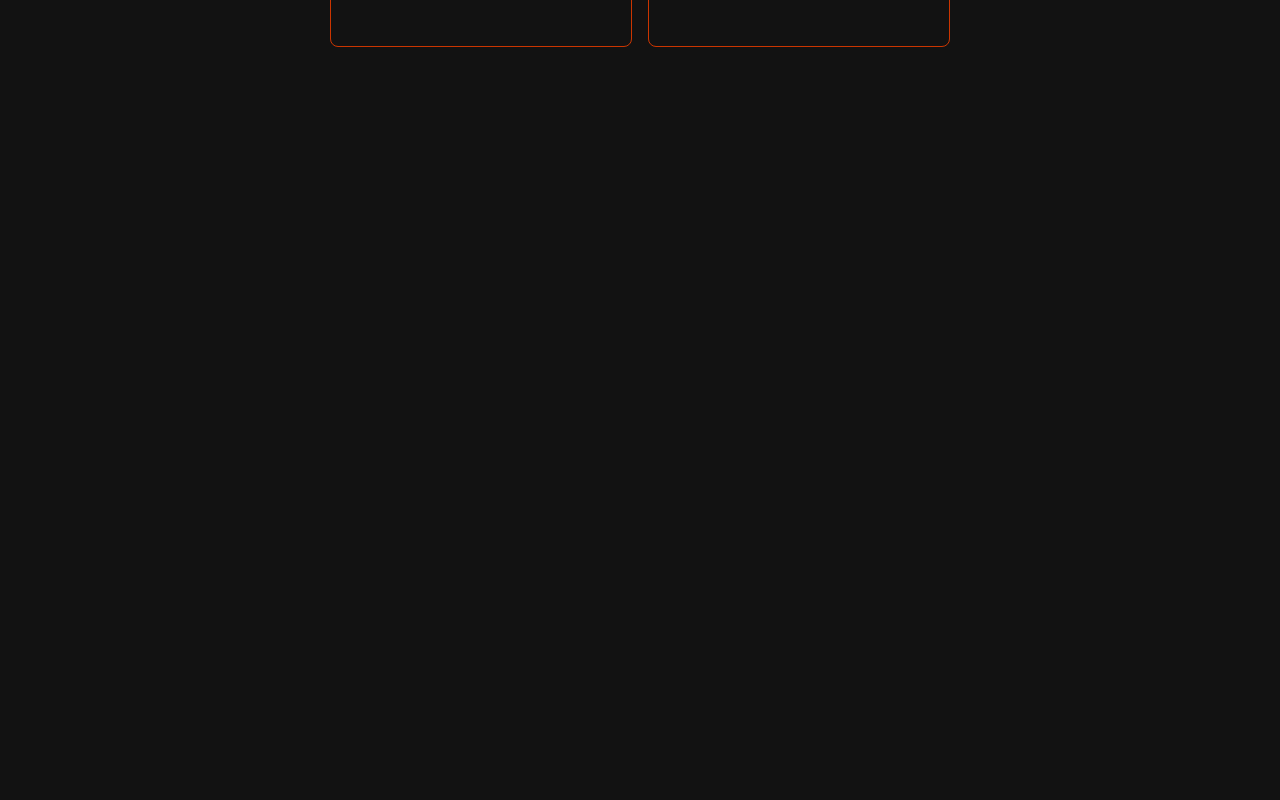
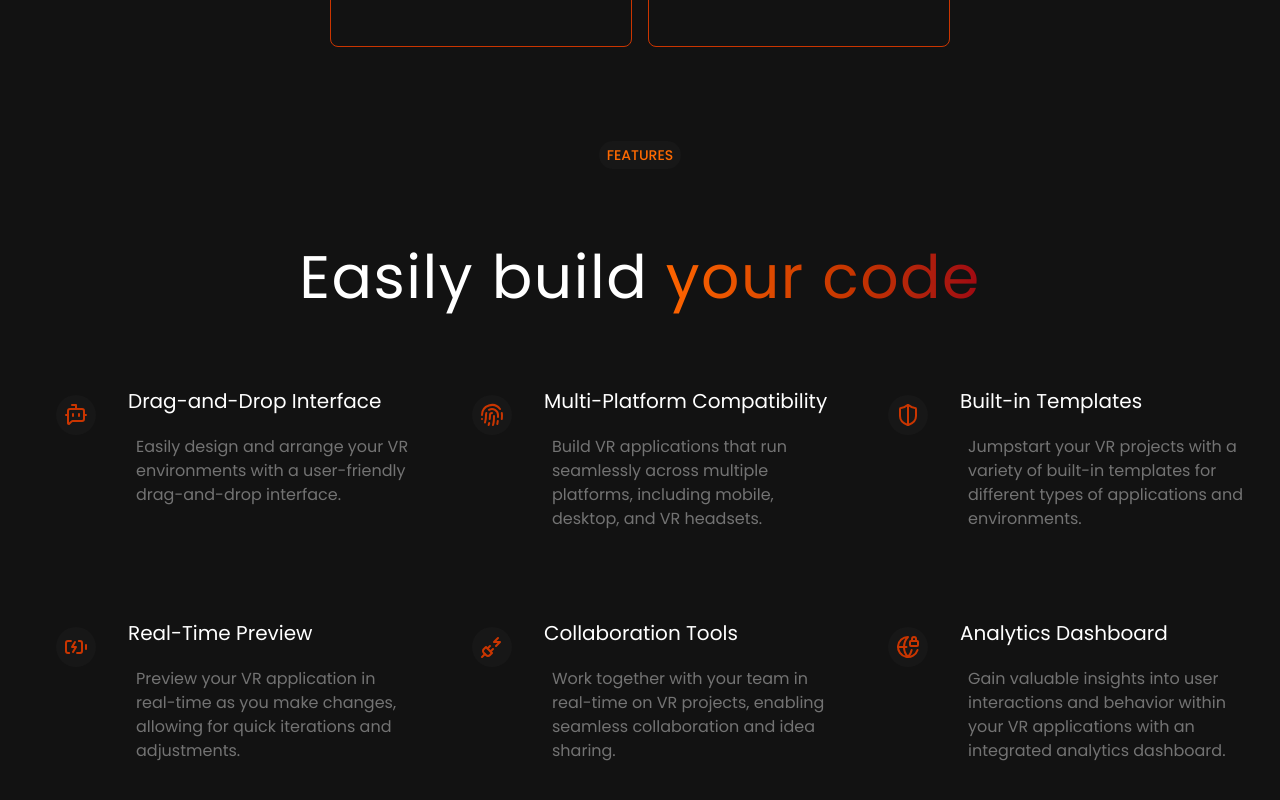
Before and after one commit to yuriipodria/virtualr_landing, a React (Vite) app: page / in a window 1280 px wide. Shown: the part 668-1468 px from the top of the page. Before the commit the page ends 800 px from the top, so only its background shows below. Built offline with nearby package versions, Linux system fonts and the light colour scheme; grey boxes are pictures that could not be loaded.

Commit message:
add features section

```diff
--- a/src/App.tsx
+++ b/src/App.tsx
@@ -1,3 +1,4 @@
+import FeaturesSection from "./components/FeaturesSection";
 import Header from "./components/Header";
 import HeroSection from "./components/HeroSection";
 import "./index.css";
@@ -9,6 +10,8 @@ function App() {
 
       <main className="mx-auto max-w-7xl px-6">
         <HeroSection />
+
+        <FeaturesSection />
       </main>
     </>
   );
--- /dev/null
+++ b/src/components/FeaturesSection.tsx
@@ -0,0 +1,41 @@
+import { features } from "../constants";
+
+const FeaturesSection = () => {
+  return (
+    <section className="relative mt-20 border-b border-neutral-800">
+      <div className="text-center">
+        <span className="rounded-full bg-neutral-900 px-2 py-1 text-sm font-medium text-orange-500 uppercase">
+          Features
+        </span>
+
+        <h2 className="mt-10 text-3xl tracking-wide sm:text-5xl lg:mt-20 lg:text-6xl">
+          Easily build
+          <span className="bg-linear-to-r from-orange-500 to-red-800 bg-clip-text text-transparent">
+            {" "}
+            your code
+          </span>
+        </h2>
+      </div>
+
+      <div className="mt-10 mb-20 grid grid-cols-1 gap-x-4 gap-y-20 sm:grid-cols-2 lg:mt-20 lg:grid-cols-3">
+        {features.map((feature) => (
+          <div key={feature.text} className="flex">
+            <div className="mx-8 my-2 h-max rounded-full bg-neutral-900 p-2 text-orange-700">
+              {feature.icon}
+            </div>
+
+            <div className="flex flex-col gap-3">
+              <p className="text-xl">{feature.text}</p>
+
+              <p className="text-md p-2 text-neutral-500">
+                {feature.description}
+              </p>
+            </div>
+          </div>
+        ))}
+      </div>
+    </section>
+  );
+};
+
+export default FeaturesSection;
--- a/src/components/HeroSection.tsx
+++ b/src/components/HeroSection.tsx
@@ -1,6 +1,6 @@
 const HeroSection = () => {
   return (
-    <div className="mt-6 flex flex-col items-center gap-10 lg:mt-20">
+    <section className="mt-6 flex flex-col items-center gap-10 lg:mt-20">
       <h1 className="text-center text-4xl tracking-wide sm:text-6xl lg:text-7xl">
         VirtualR build tools
         <span className="bg-linear-to-r from-orange-500 to-red-800 bg-clip-text text-transparent">
@@ -49,7 +49,7 @@ const HeroSection = () => {
           Your browser doesn't support the video tag
         </video>
       </div>
-    </div>
+    </section>
   );
 };
 
```
